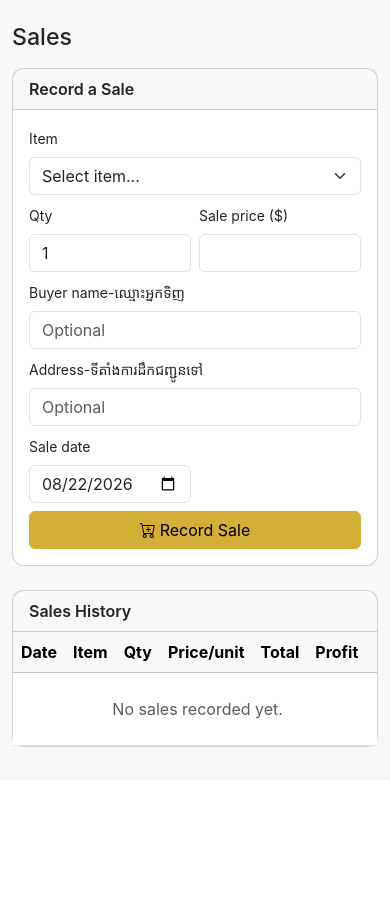
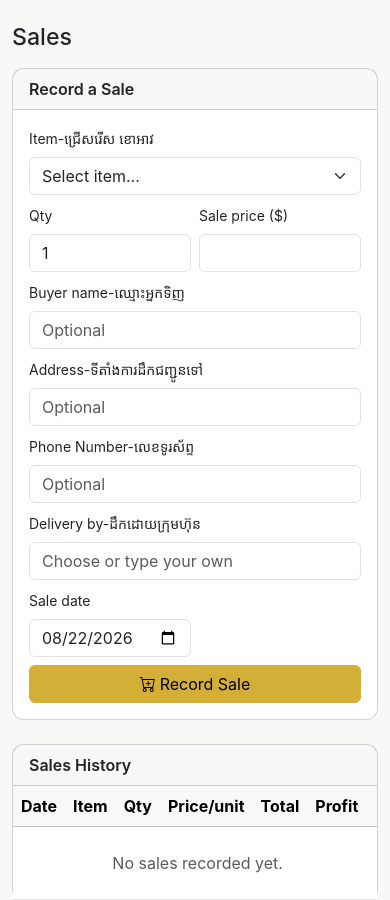
Before and after one commit to yimphaly68/mshop, a Flask app: page /sales in a window 390 px wide. Shown: the part 64-964 px from the top of the page. Before the commit the page ends 811 px from the top, so only its background shows below. Run offline with Flask 3, Linux system fonts and the light colour scheme; data that the repository does not hold is empty.

Commit message:
Add phone number and delivery company fields to Sales
Record a Sale now has Phone Number (text) and Delivery by (combo box
with vireak Bunthorn / J&T EXPRESS presets, still free-typing for
others). Both appear on the printed receipt and carry forward on
exchanges. Also updates the Item field's label with Khmer text.

Co-Authored-By: Claude Sonnet 5 <noreply@anthropic.com>

```diff
--- a/app.py
+++ b/app.py
@@ -456,8 +456,8 @@ def sale_new():
     sale_date = request.form.get("sale_date") or date.today().isoformat()
 
     db.execute(text(
-        "INSERT INTO sales (item_id, quantity, sale_price, sale_date, buyer_name, address) "
-        "VALUES (:item_id, :quantity, :sale_price, :sale_date, :buyer_name, :address)"
+        "INSERT INTO sales (item_id, quantity, sale_price, sale_date, buyer_name, address, phone_number, delivery_by) "
+        "VALUES (:item_id, :quantity, :sale_price, :sale_date, :buyer_name, :address, :phone_number, :delivery_by)"
     ), {
         "item_id": item_id,
         "quantity": quantity,
@@ -465,6 +465,8 @@ def sale_new():
         "sale_date": sale_date,
         "buyer_name": request.form.get("buyer_name", "").strip(),
         "address": request.form.get("address", "").strip(),
+        "phone_number": request.form.get("phone_number", "").strip(),
+        "delivery_by": request.form.get("delivery_by", "").strip(),
     })
     db.execute(
         text("UPDATE items SET quantity = quantity - :quantity WHERE id = :id"),
@@ -563,8 +565,10 @@ def sale_exchange(sale_id):
     )
     # Record the new item as a fresh sale, linked back to the original.
     db.execute(text(
-        "INSERT INTO sales (item_id, quantity, sale_price, sale_date, exchanged_from_sale_id, buyer_name, address) "
-        "VALUES (:item_id, :quantity, :sale_price, :sale_date, :exchanged_from_sale_id, :buyer_name, :address)"
+        "INSERT INTO sales (item_id, quantity, sale_price, sale_date, exchanged_from_sale_id, "
+        "buyer_name, address, phone_number, delivery_by) "
+        "VALUES (:item_id, :quantity, :sale_price, :sale_date, :exchanged_from_sale_id, "
+        ":buyer_name, :address, :phone_number, :delivery_by)"
     ), {
         "item_id": new_item_id,
         "quantity": exchange_qty,
@@ -573,6 +577,8 @@ def sale_exchange(sale_id):
         "exchanged_from_sale_id": sale_id,
         "buyer_name": sale["buyer_name"],
         "address": sale["address"],
+        "phone_number": sale["phone_number"],
+        "delivery_by": sale["delivery_by"],
     })
     db.execute(
         text("UPDATE items SET quantity = quantity - :qty WHERE id = :id"),
--- a/templates/receipt.html
+++ b/templates/receipt.html
@@ -155,6 +155,12 @@
     {% if sale.address %}
     <div class="row"><span class="label">Address-ទីតាំងការដឹកជញ្ជូន</span><span>{{ sale.address }}</span></div>
     {% endif %}
+    {% if sale.phone_number %}
+    <div class="row"><span class="label">Phone-លេខទូរស័ព្ទ</span><span>{{ sale.phone_number }}</span></div>
+    {% endif %}
+    {% if sale.delivery_by %}
+    <div class="row"><span class="label">Delivery-ដឹកដោយ</span><span>{{ sale.delivery_by }}</span></div>
+    {% endif %}
 
     <hr class="divider">
 
--- a/templates/sales.html
+++ b/templates/sales.html
@@ -9,7 +9,7 @@
   <div class="card-body">
     <form method="post" action="{{ url_for('sale_new') }}" class="row g-2 align-items-end">
       <div class="col-md-3">
-        <label class="form-label small">Item</label>
+        <label class="form-label small">Item-ជ្រើសរើស ខោអាវ</label>
         <select name="item_id" class="form-select" required onchange="fillPrice(this)">
           <option value="">Select item...</option>
           {% for i in items %}
@@ -34,6 +34,18 @@
       <div class="col-md-2">
         <label class="form-label small">Address-ទីតាំងការដឹកជញ្ជូនទៅ</label>
         <input type="text" name="address" class="form-control" placeholder="Optional">
+      </div>
+      <div class="col-md-2">
+        <label class="form-label small">Phone Number-លេខទូរស័ព្ទ</label>
+        <input type="text" name="phone_number" class="form-control" placeholder="Optional">
+      </div>
+      <div class="col-md-2">
+        <label class="form-label small">Delivery by-ដឹកដោយក្រុមហ៊ុន</label>
+        <input type="text" name="delivery_by" list="deliveryByOptions" class="form-control" placeholder="Choose or type your own" autocomplete="off">
+        <datalist id="deliveryByOptions">
+          <option value="វិរៈ ប៊ុនថាំ">
+          <option value="J&amp;T EXPRESS">
+        </datalist>
       </div>
       <div class="col-6 col-md-2">
         <label class="form-label small">Sale date</label>
```
Also changed, not shown: db.py (+10 -0 lines).
